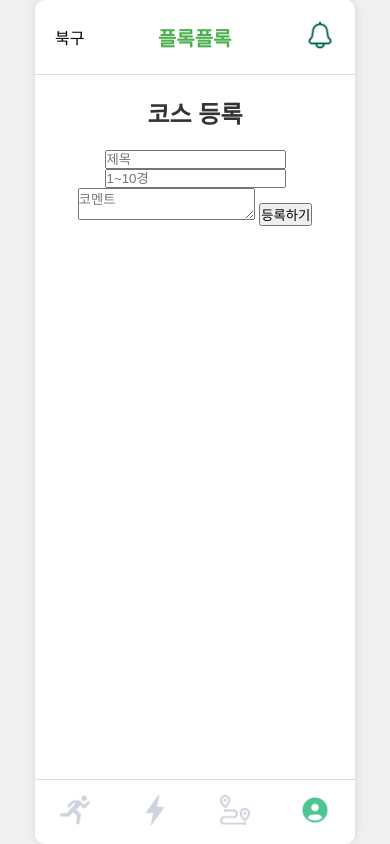
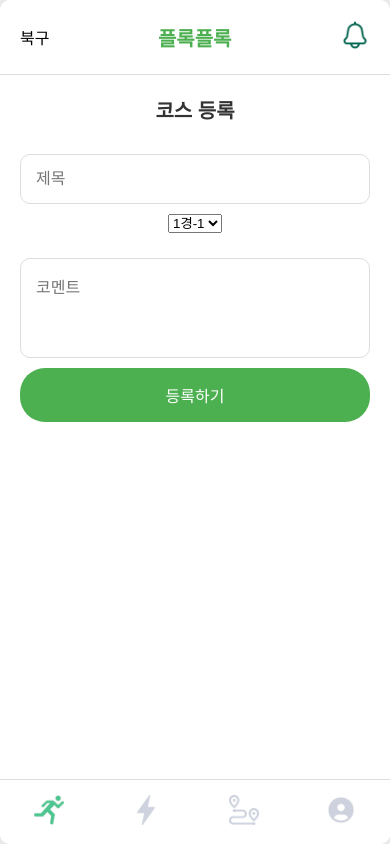
Before and after one commit to g1nya2/Who-painted-my-t-shirt-, a plain HTML site: page course2.html in a window 390 px wide. Drawn offline with Linux system fonts and the light colour scheme.

Commit message:
review service

```diff
--- a/course2.html
+++ b/course2.html
@@ -24,7 +24,38 @@
         <div id="course-form">
           <div id="form-section">
             <input type="text" id="title" placeholder="제목" />
-            <input type="number" id="max-people" placeholder="1~10경" />
+
+            <!-- 북구8경코스 선택 - select 태그로 변경 -->
+            <div class="select-container">
+              <select id="course-select">
+                <!-- 1경-1 ~ 8경-3까지 옵션 추가 -->
+                <option value="1경-1">1경-1</option>
+                <option value="1경-2">1경-2</option>
+                <option value="1경-3">1경-3</option>
+                <option value="2경-1">2경-1</option>
+                <option value="2경-2">2경-2</option>
+                <option value="2경-3">2경-3</option>
+                <option value="3경-1">3경-1</option>
+                <option value="3경-2">3경-2</option>
+                <option value="3경-3">3경-3</option>
+                <option value="4경-1">4경-1</option>
+                <option value="4경-2">4경-2</option>
+                <option value="4경-3">4경-3</option>
+                <option value="5경-1">5경-1</option>
+                <option value="5경-2">5경-2</option>
+                <option value="5경-3">5경-3</option>
+                <option value="6경-1">6경-1</option>
+                <option value="6경-2">6경-2</option>
+                <option value="6경-3">6경-3</option>
+                <option value="7경-1">7경-1</option>
+                <option value="7경-2">7경-2</option>
+                <option value="7경-3">7경-3</option>
+                <option value="8경-1">8경-1</option>
+                <option value="8경-2">8경-2</option>
+                <option value="8경-3">8경-3</option>
+              </select>
+            </div>
+
             <textarea id="content" placeholder="코멘트"></textarea>
             <button id="register-button">등록하기</button>
           </div>
@@ -35,7 +66,7 @@
       <div class="footer">
         <div class="nav-item">
           <a href="course1.html">
-            <img src="assets/pictogram/grayRunning.png" alt="Running" />
+            <img src="assets/pictogram/greenRunning.png" alt="Running" />
           </a>
         </div>
         <div class="nav-item">
@@ -45,7 +76,7 @@
           <img src="assets/pictogram/grayRoad.png" alt="Route" />
         </div>
         <div class="nav-item">
-          <img src="assets/pictogram/greenUser.png" alt="User" />
+          <img src="assets/pictogram/grayUser.png" alt="User" />
         </div>
       </div>
     </div>
--- a/css/course.css
+++ b/css/course.css
@@ -66,6 +66,33 @@ h1 {
     margin-bottom: 20px;
   }
 
+#form-section {
+    display: flex;
+    flex-direction: column;
+    align-items: center;
+    width: 100%;
+}
+
+/*입력 필드 스타일*/
+#title, #content {
+    width: 100%;
+    padding: 15px;
+    margin: 10px 0;
+    border-radius: 10px;
+    border: 1px solid #ddd;
+    font-size: 16px;
+}
+
+#title:focus, #content:focus {
+    outline: none;
+    border-color: #4CAF50;
+}
+
+textarea {
+    height: 100px;
+    resize: none;
+}
+
 #course-items {
     border: 1px solid #ddd;
   padding: 15px;
@@ -120,6 +147,40 @@ h1 {
     right: 20px;
 }
 
+.select-container {
+    width: 100%;
+    margin-bottom: 15px;
+}
+
+#course-select:focus {
+    outline: none;
+    border-color: #4CAF50;
+}
+
+#register-button {
+    background-color: #4CAF50;
+    color: white;
+    padding: 15px 20px;
+    border: none;
+    border-radius: 25px;
+    font-size: 16px;
+    cursor: pointer;
+    width: 100%;
+    transition: background-color 0.3s ease;
+}
+
+#register-button:hover {
+    background-color: #45a049;
+}
+
+#up-arrow, #down-arrow {
+    font-size: 20px;
+    cursor: pointer;
+    background-color: transparent;
+    border: none;
+}
+
+
 .footer {
     display: flex;
     justify-content: space-around;
@@ -132,3 +193,15 @@ h1 {
     width: 30px;
     height: 30px;
 }
+
+/* 반응형 디자인 */
+@media (max-width: 768px) {
+    .app-container {
+        width: 100%;
+        height: auto;
+    }
+
+    h1 {
+        font-size: 20px;
+    }
+}
--- /dev/null
+++ b/css/review.css
@@ -0,0 +1,171 @@
+/* 기본 스타일 */
+* {
+    margin: 0;
+    padding: 0;
+    box-sizing: border-box;
+}
+
+body {
+    font-family: 'Noto Sans KR', sans-serif;
+    background-color: #f4f4f4;
+    color: #333;
+    margin: 0;
+    padding: 0;
+    display: flex;
+    flex-direction: column;
+    min-height: 100vh;
+}
+
+/* 상단 바 스타일 */
+.header {
+    background-color: #4CAF50;
+    color: white;
+    padding: 15px;
+    display: flex;
+    justify-content: space-between;
+    align-items: center;
+    position: sticky;
+    top: 0;
+    z-index: 1000;
+}
+
+.area-notification {
+    font-size: 14px;
+    font-weight: bold;
+}
+
+.app-title {
+    font-size: 24px;
+    font-weight: bold;
+}
+
+.notification-icon img {
+    width: 24px;
+    height: 24px;
+}
+
+/* 메인 콘텐츠 */
+.main-content {
+    padding: 20px;
+    flex: 1;
+    display: flex;
+    justify-content: center;
+    align-items: center;
+}
+
+#course-details {
+    background-color: white;
+    padding: 20px;
+    border-radius: 15px;
+    box-shadow: 0 4px 10px rgba(0, 0, 0, 0.1);
+    max-width: 600px;
+    width: 100%;
+    text-align: center;
+}
+
+#course-details h2 {
+    font-size: 26px;
+    margin-bottom: 20px;
+    color: #333;
+    font-weight: bold;
+}
+
+#course-details p {
+    font-size: 18px;
+    line-height: 1.6;
+    margin-bottom: 20px;
+    color: #555;
+}
+
+#course-details .highlight {
+    font-weight: bold;
+    color: #4CAF50;
+}
+
+/* 각 리뷰 내용을 네모 박스 안에 넣기 위한 스타일 */
+.review-content {
+    background-color: #fafafa;
+    border-radius: 10px;
+    padding: 15px;
+    margin-top: 20px;
+    box-shadow: 0 2px 8px rgba(0, 0, 0, 0.05);
+    text-align: 1.6;
+    color: #333;
+    border: 1px solid #ddd;
+    /*text-align: left;
+    line-height: 1.6;*/
+}
+
+.review-content p {
+    margin-bottom: 15px;
+    font-size: 16px;
+    color: #444;
+}
+
+.review-content .recommend-count {
+    font-weight: bold;
+    color: #4CAF50;
+}
+
+/* 버튼 스타일 */
+.button-container {
+    display: flex;
+    justify-content: center;
+    gap: 20px;
+    margin-top: 20px;
+}
+
+button {
+    background-color: #4CAF50;
+    color: white;
+    padding: 12px 20px;
+    border: none;
+    border-radius: 25px;
+    font-size: 16px;
+    cursor: pointer;
+    transition: background-color 0.3s ease;
+}
+
+button:hover {
+    background-color: #45a049;
+}
+
+
+
+/* 하단 네비게이션 바 */
+.footer {
+    background-color: #f8f8f8;
+    padding: 15px;
+    display: flex;
+    justify-content: space-around;
+    position: sticky;
+    bottom: 0;
+    width: 100%;
+    border-top: 1px solid #ddd;
+}
+
+.nav-item img {
+    width: 32px;
+    height: 32px;
+    cursor: pointer;
+}
+
+/* 반응형 디자인 */
+@media (max-width: 768px) {
+    .header, .footer {
+        font-size: 16px;
+    }
+
+    h1, h2 {
+        font-size: 22px;
+    }
+
+    #course-details h2 {
+        font-size: 22px;
+    }
+
+    .nav-item img {
+        width: 24px;
+        height: 24px;
+    }
+}
--- a/js/course1.js
+++ b/js/course1.js
@@ -41,6 +41,12 @@ document.addEventListener("DOMContentLoaded", function () {
             }
         });
 
+        // 코스 항목 클릭 시 리뷰 페이지로 이동
+        courseItem.addEventListener('click', function () {
+            // 코스의 index를 URL에 포함하여 리뷰 페이지로 이동
+            window.location.href = `review.html?index=${index}`;
+        });
+
         // 코스 항목에 추가
         courseItem.appendChild(courseTitle);
         courseItem.appendChild(recommendBtn);
--- a/js/course2.js
+++ b/js/course2.js
@@ -1,7 +1,11 @@
 document.addEventListener("DOMContentLoaded", function () {
+    const courseSelect = document.getElementById("course-select");
+
+
+    // 등록 버튼 클릭 이벤트
     document.getElementById('register-button').addEventListener('click', function () {
         const title = document.getElementById('title').value;
-        const maxPeople = document.getElementById('max-people').value;
+        const maxPeople = courseSelect.value; // 선택된 코스 값
         const content = document.getElementById('content').value;
 
         if (title && maxPeople && content) {
@@ -12,7 +16,7 @@ document.addEventListener("DOMContentLoaded", function () {
             const newCourse = {
                 title: title,
                 content: content,
-                maxPeople: parseInt(maxPeople),
+                maxPeople: maxPeople,
                 currentPeople: 0,
                 recommendCount: 0
             };
```
Also changed, not shown: course1.html (+4 -4 lines), js/review.js (added, +38 -0 lines), review.html (added, +47 -0 lines).
